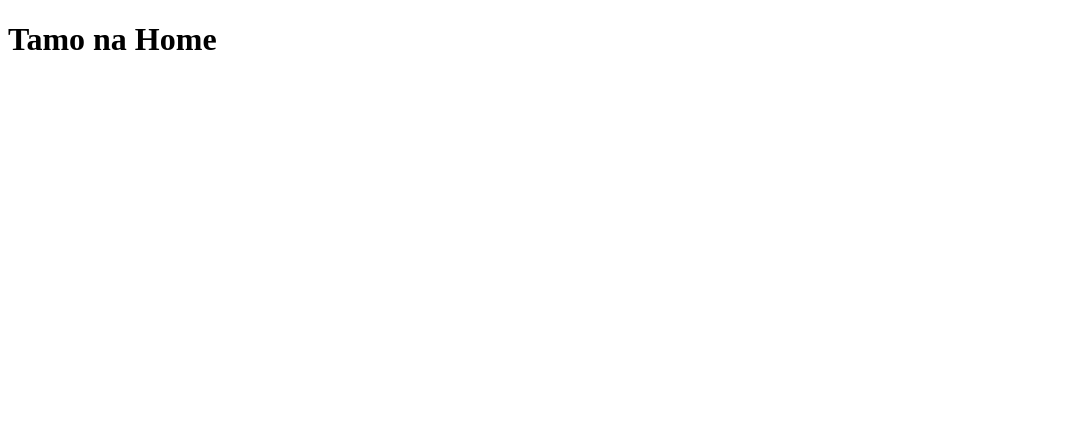
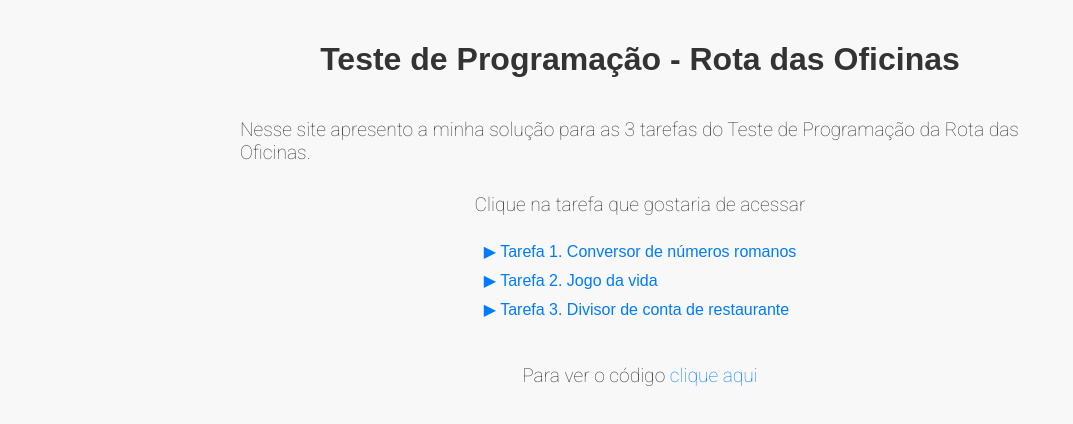
Before and after one commit to maxwell-paulo/rota-das-oficinas-test, a React (Create React App) app: page / in a window 1280 px wide. Shown: the top 424 px of the page, without its empty margins (0-1073 px from the left). Built offline with nearby package versions, Linux system fonts and the light colour scheme; a web font is replaced by a local one.

Commit message:
creeate and style the Home page

```diff
--- a/src/pages/BillDivider/style.module.css
+++ b/src/pages/BillDivider/style.module.css
@@ -94,7 +94,7 @@ input {
   font-size: 1rem;
 }
 
-@media (max-width: 600px) {
+@media (max-width: 768px) {
   .container {
     max-width: 90vw;
   }
--- a/src/pages/GameOfLife/style.module.css
+++ b/src/pages/GameOfLife/style.module.css
@@ -44,7 +44,7 @@
 }
 
 
-@media (max-width: 600px) {
+@media (max-width: 768px) {
 
   .grid {
     display: grid;
--- a/src/pages/Home/index.js
+++ b/src/pages/Home/index.js
@@ -1,7 +1,28 @@
+import style from "./style.module.css";
+
 export function Home() {
 
   return (
-    <h1>Tamo na Home</h1>
+    <div className={style.container}>
+    <h1>Teste de Programação - Rota das Oficinas</h1>
+    <p>Nesse site apresento a minha solução para as 3 tarefas do Teste de Programação da Rota das Oficinas.</p>
+    <p>Clique na tarefa que gostaria de acessar</p>
+
+    <ul className={style.taskList}>
+      <li>
+        <a href="/numeros-romanos">Tarefa 1. Conversor de números romanos</a>
+      </li>
+      <li>
+        <a href="/jogo-da-vida">Tarefa 2. Jogo da vida</a>
+      </li>
+      <li>
+        <a href="/conta">Tarefa 3. Divisor de conta de restaurante</a>
+      </li>
+    </ul>
+
+    <p>Para ver o código <a href="https://github.com/maxwell-paulo/rota-das-oficinas-test" target="_blank"
+        rel="noreferrer">clique aqui</a></p>
+  </div>
   )
 
 }
--- /dev/null
+++ b/src/pages/Home/style.module.css
@@ -0,0 +1,58 @@
+body {
+  font-family: Arial, sans-serif;
+  background-color: #f8f8f8;
+  color: #333;
+  margin: 0;
+  padding: 20px;
+}
+
+.container {
+  max-width: 800px;
+  margin: 0 auto;
+  display: flex;
+  flex-direction: column;
+  align-items: center;
+  justify-content: center;
+}
+
+.container h1 {
+  font-size: 2rem;
+  margin-bottom: 20px;
+}
+
+.container p {
+  font-size: 1.2rem;
+  margin-bottom: 10px;
+}
+
+a {
+  color: #007bff;
+  text-decoration: none;
+}
+
+a:hover {
+  text-decoration: underline;
+}
+
+.taskList {
+  list-style: none;
+  padding: 0;
+}
+
+.taskList li {
+  margin-bottom: 10px;
+}
+
+.taskList li a:before {
+  content: "▶ ";
+}
+
+@media (max-width: 768px) {
+  .container h1 {
+    font-size: 1.8rem;
+  }
+
+  .container p {
+    font-size: 1rem;
+  }
+}
--- a/src/pages/RomanNumbers/style.module.css
+++ b/src/pages/RomanNumbers/style.module.css
@@ -54,7 +54,7 @@
   font-family: 'Gideon Roman', cursive;
 }
 
-@media (max-width: 600px) {
+@media (max-width: 768px) {
   .container {
     max-width: 100%;
     padding: 2%;
```
